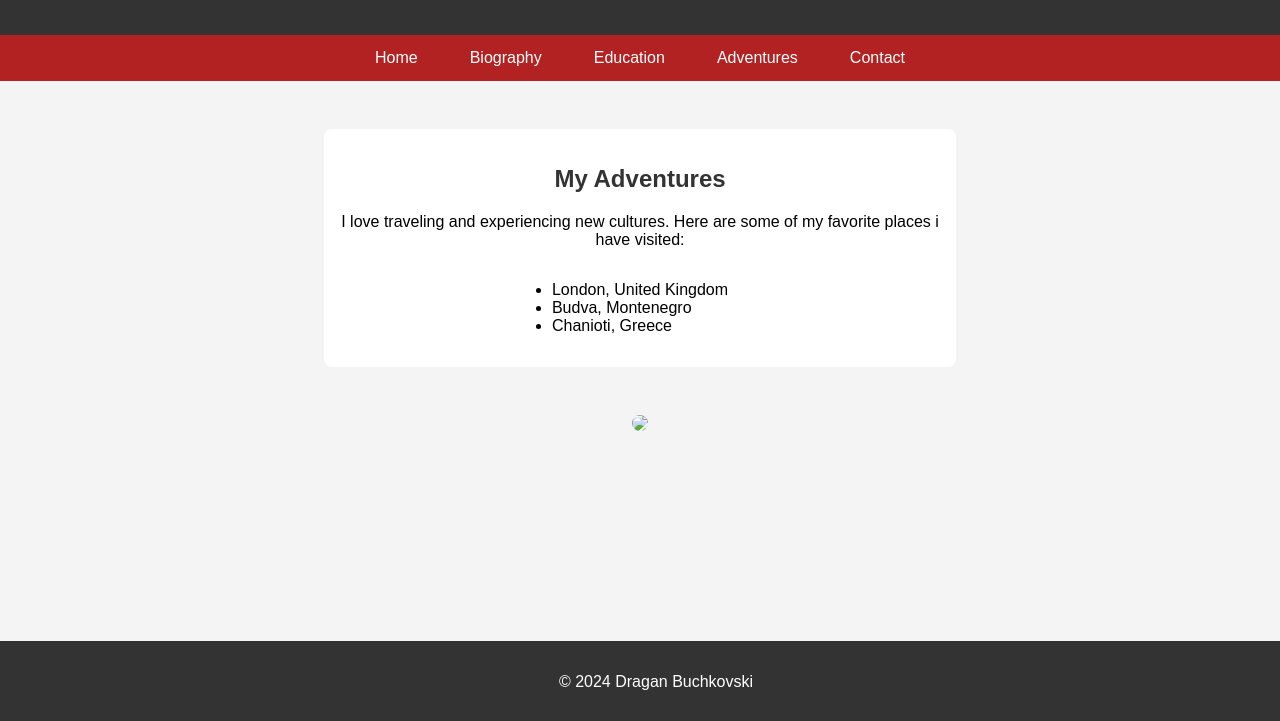
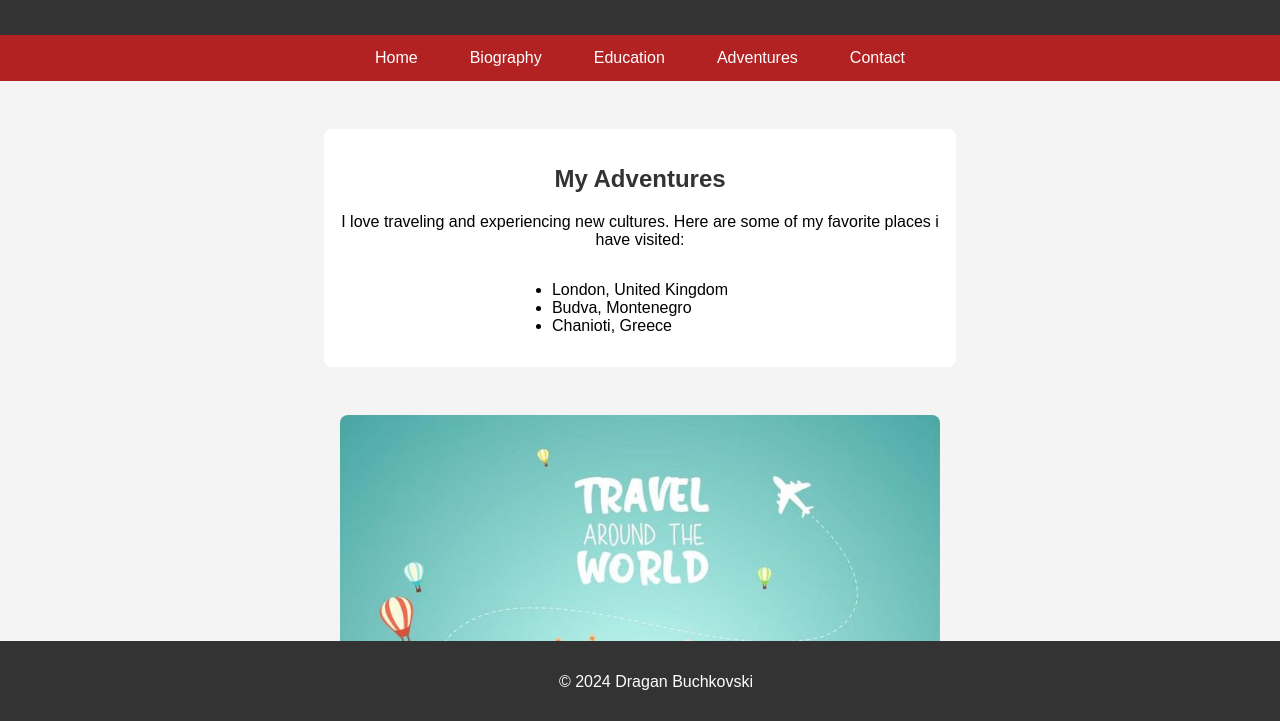
Before and after one commit to kranoxje/vebdizajn, a plain HTML site: page adventures.html in a window 1280 px wide. Shown: the part 77-798 px from the top of the page. Drawn offline with Linux system fonts and the light colour scheme; the site is published under a folder, as on GitHub Pages, so addresses that start at the root find nothing.

Commit message:
Update adventures.html

```diff
--- a/adventures.html
+++ b/adventures.html
@@ -126,7 +126,7 @@
     </section>
 
     <div class="image-container">
-        <img src="/imgs/travel.jpg">
+        <img src="./imgs/travel.jpg">
     </div>
 
     <footer>
```
